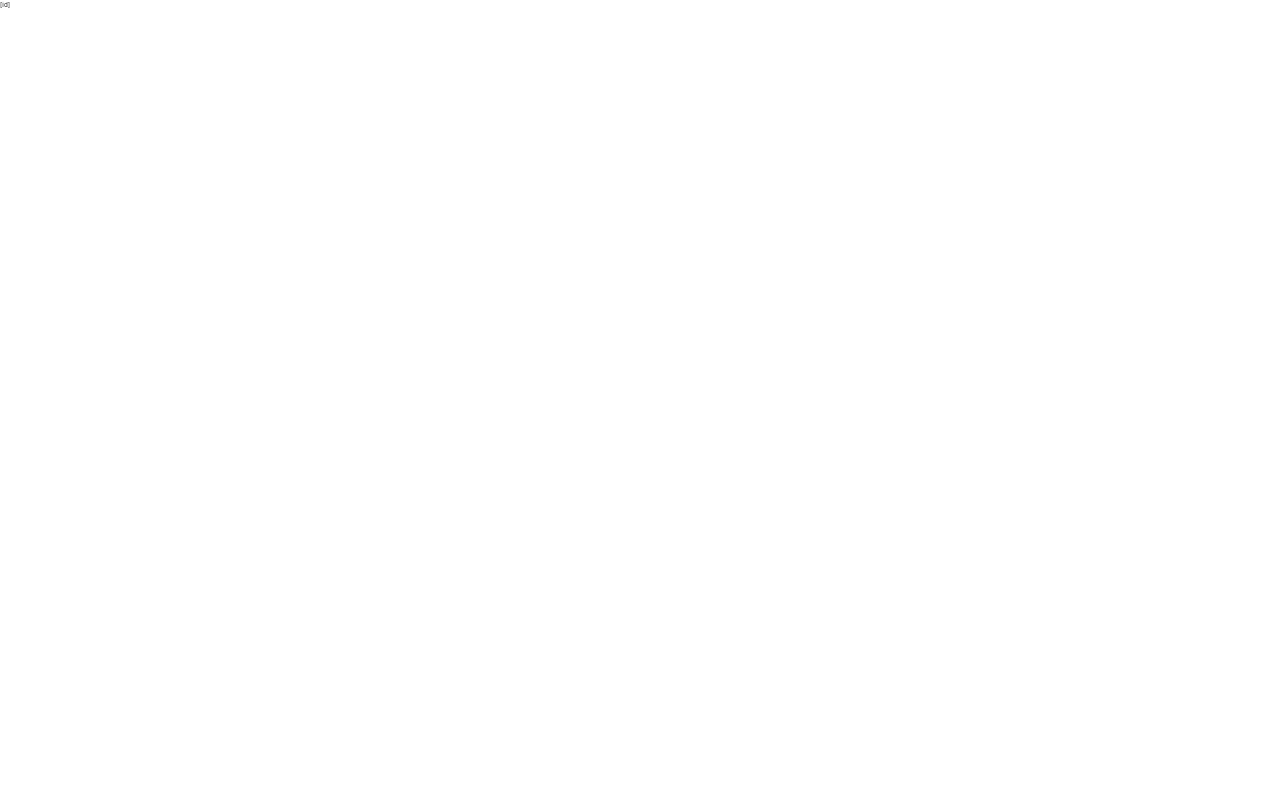
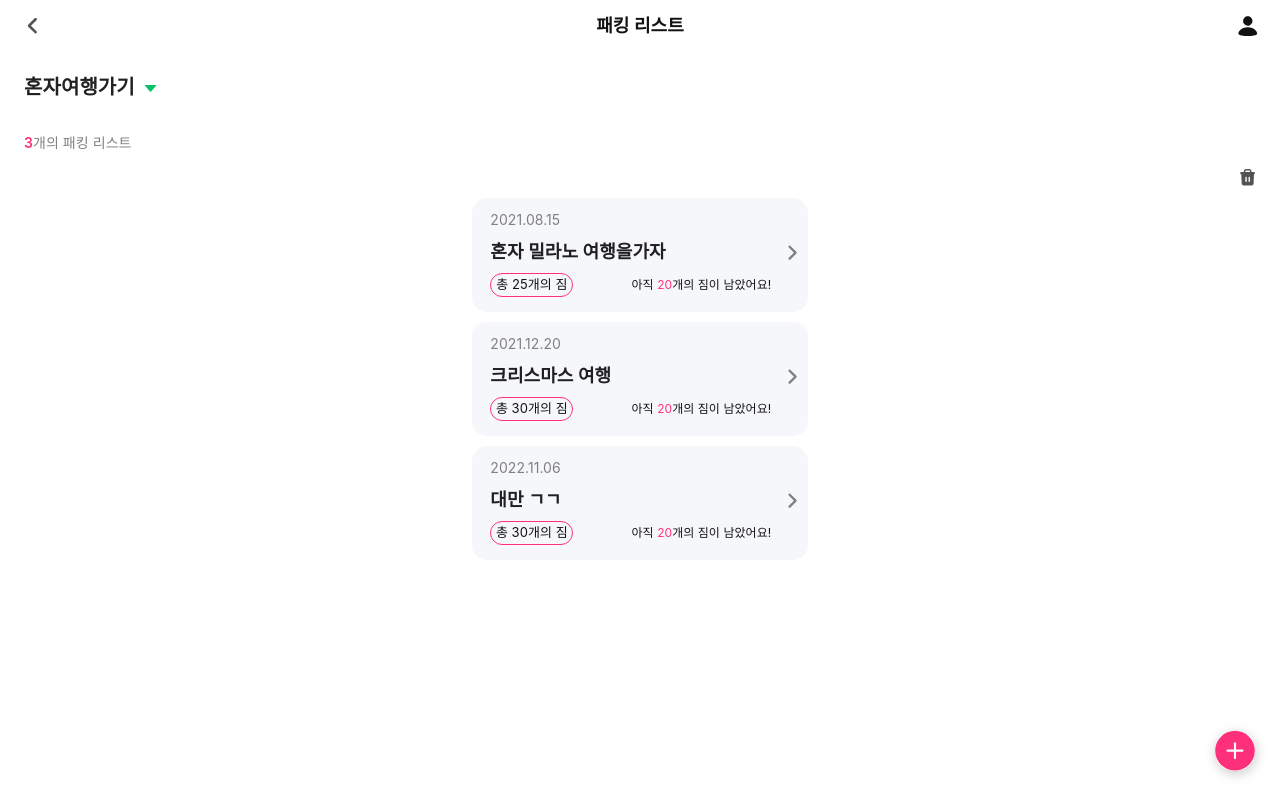
Before and after one commit to Team-Packman/Packman-Client, a Next.js app: page /packing-list/alone/1 in a window 1280 px wide. Built offline with nearby package versions, Linux system fonts and the light colour scheme.

Commit message:
chore/#42 : 패킹리스트 뷰 alone/together로 분리

```diff
--- a/pages/packing-list/alone/[id].tsx
+++ b/pages/packing-list/alone/[id].tsx
@@ -1,7 +1,318 @@
-import React from 'react';
+import { useState } from 'react';
+import SwipeableList from '../../components/packingList/SwipeableList';
+import styled from 'styled-components';
+import Image from 'next/image';
+import iShowMore from '../../../public/assets/svg/iShowMore.svg';
+import iTrash from '../../../public/assets/svg/iTrash.svg';
+import Header from '../../../components/common/Header';
+import DropBox from '../../components/packingList/DropBox';
+import useAPI from '../../../utils/hooks/useAPI';
+import { useQuery, useQueryClient } from 'react-query';
+import { useRouter } from 'next/router';
+import Modal from '../../components/common/Modal';
+import { packmanColors } from '../../../styles/color';
+import FloatActionButton from '../../components/folder/FloatActionButton';
 
-function AlonePackingList() {
-  return <div>[id]</div>;
+function PackingListLanding() {
+  const [toggle, setToggle] = useState(false);
+  const [isDeleting, setIsDeleting] = useState(false);
+  const [deleteList, setDeleteList] = useState<string[]>([]);
+  const [showModal, setShowModal] = useState(false);
+  const [selectedIndex, setSelectedIndex] = useState(0);
+  const getTogetherPackingList = useAPI((api) => api.packingList.alone.getPackingListWithFolders);
+  const { data } = useQuery('packing-list', () => getTogetherPackingList(), {});
+  const [isDragged, setIsDragged] = useState<boolean[]>(
+    Array(
+      data && data.data && data.data.alonePackingList && data?.data.alonePackingList?.length,
+    ).fill(false),
+  );
+
+  const router = useRouter();
+  const queryClient = useQueryClient();
+
+  if (!router.query) return null;
+
+  const { id } = router.query;
+  const categoryName = router.route.split('/')[2];
+
+  if (!data || !data.data) return null;
+
+  const { alonePackingList, folder, currentFolder } = data.data;
+
+  const handleIsDragged = (tmpArr: boolean[]) => {
+    setIsDragged(tmpArr);
+  };
+
+  const checkDeleteList = (id: string) => {
+    if (deleteList.includes(id)) {
+      setDeleteList((prev) => prev.filter((idx) => idx !== id));
+    } else {
+      setDeleteList([...deleteList, id]);
+    }
+  };
+
+  const openModal = () => {
+    document.body.style.overflow = 'hidden';
+    setShowModal(true);
+  };
+
+  const closeModal = () => {
+    document.body.style.overflow = 'unset';
+    setShowModal(false);
+  };
+
+  const onClickLeftModalButton = () => {
+    handleIsDragged(Array(alonePackingList?.length).fill(false));
+    closeModal();
+  };
+
+  const onClickRightModalButton = () => {
+    setIsDragged((prev) => prev.filter((_, i) => i !== selectedIndex));
+    if (isDeleting) {
+      queryClient.setQueryData('packing-list', (oldData: any) => {
+        return {
+          ...oldData,
+          data: {
+            alonePackingList: alonePackingList.filter(({ id }) => !deleteList.includes(id)),
+            currentFolder,
+            folder,
+          },
+        };
+      });
+      setDeleteList([]);
+    } else {
+      queryClient.setQueryData('packing-list', (oldData: any) => {
+        return {
+          ...oldData,
+          data: {
+            alonePackingList: alonePackingList.filter((_, i) => i !== selectedIndex),
+            currentFolder,
+            folder,
+          },
+        };
+      });
+    }
+    closeModal();
+  };
+
+  const handleFloatClick = (index: number) => {
+    if (index === 0) {
+      router.push('/select-template/together');
+    } else if (index === 1) {
+      router.push('/select-template/alone');
+    }
+  };
+
+  return (
+    <StyledRoot onTouchMove={() => setToggle(false)}>
+      <Header back title="패킹 리스트" icon="profile" />
+      {showModal && (
+        <Modal
+          title="정말 삭제하시겠어요?"
+          closeModal={closeModal}
+          button={
+            <StyledModalButtonWrapper>
+              <StyledModalButton left={true} onClick={onClickLeftModalButton}>
+                아니요
+              </StyledModalButton>
+              <StyledModalButton onClick={onClickRightModalButton}>예</StyledModalButton>
+            </StyledModalButtonWrapper>
+          }
+        />
+      )}
+
+      <StyledFolderInfo>
+        <h1>{currentFolder.title}</h1>
+        <div>
+          <StyledToggleImage
+            src={iShowMore}
+            alt="상세보기"
+            width={24}
+            height={24}
+            onClick={() => {
+              setToggle(true);
+            }}
+            toggle={toggle}
+          />
+          {toggle && (
+            <DropBox
+              folderList={folder}
+              closeDropBox={() => setToggle(false)}
+              currentId={currentFolder.id}
+              categoryName={categoryName}
+            />
+          )}
+        </div>
+      </StyledFolderInfo>
+
+      <StyledMain isEmpty={!alonePackingList.length}>
+        {!alonePackingList.length ? (
+          <StyledEmpty>
+            <p>&apos;+&apos; 버튼을 눌러</p>
+            <p>패킹 리스트를 추가해주세요</p>
+          </StyledEmpty>
+        ) : (
+          <>
+            <StyledCaptionWrapper>
+              {!isDeleting && (
+                <StyledCaptionText>
+                  <span>{alonePackingList?.length}</span>개의 패킹 리스트
+                </StyledCaptionText>
+              )}
+              {isDeleting && (
+                <span
+                  onClick={() => {
+                    deleteList.length > 0 && setDeleteList([]);
+                  }}
+                >
+                  선택해제
+                </span>
+              )}
+
+              <StyledCaptionButtonWrapper
+                onClick={() => {
+                  setIsDragged(Array(alonePackingList?.length).fill(false));
+                  setIsDeleting((prev) => !prev);
+                  if (!isDeleting) {
+                    setDeleteList([]);
+                  }
+                }}
+              >
+                {isDeleting ? (
+                  <p onClick={() => setIsDragged(Array(alonePackingList?.length).fill(false))}>
+                    취소
+                  </p>
+                ) : (
+                  <Image
+                    src={iTrash}
+                    alt="삭제"
+                    width={24}
+                    height={24}
+                    onClick={() => setIsDragged(Array(alonePackingList?.length).fill(false))}
+                  />
+                )}
+              </StyledCaptionButtonWrapper>
+            </StyledCaptionWrapper>
+
+            <SwipeableList
+              packingList={alonePackingList}
+              deleteList={deleteList}
+              isDeleting={isDeleting}
+              checkDeleteList={checkDeleteList}
+              handleIsDragged={handleIsDragged}
+              openModal={openModal}
+              setSelectedIndex={(id: number) => setSelectedIndex(id)}
+              setDeleteList={(arr) => setDeleteList(arr)}
+              isDragged={isDragged}
+            />
+          </>
+        )}
+      </StyledMain>
+      {!isDeleting && <FloatActionButton onClick={handleFloatClick} pageName="packingList" />}
+    </StyledRoot>
+  );
 }
 
-export default AlonePackingList;
+export default PackingListLanding;
+
+const StyledRoot = styled.div`
+  display: flex;
+  flex-direction: column;
+  align-items: center;
+  justify-content: center;
+`;
+const StyledFolderInfo = styled.div`
+  position: relative;
+  display: flex;
+  justify-content: start;
+  align-items: center;
+  padding-left: 2.4rem;
+  width: 100%;
+  height: 5.4rem;
+  gap: 0.4rem;
+  margin-top: 0.842rem;
+
+  & > h1 {
+    font-size: 2rem;
+    font-weight: 600;
+  }
+  & > div {
+    display: flex;
+    flex-direction: column;
+    align-items: center;
+  }
+`;
+const StyledToggleImage = styled(Image)<{ toggle: boolean }>`
+  transition: 0.2s ease-in-out;
+  transform: ${({ toggle }) => (toggle ? 'rotate(180deg)' : 'rotate(0deg)')};
+`;
+const StyledMain = styled.div<{ isEmpty: boolean }>`
+  display: flex;
+  flex-direction: column;
+  align-items: center;
+  justify-content: center;
+  width: 100%;
+  height: ${({ isEmpty }) => isEmpty && '61.8rem'};
+`;
+const StyledEmpty = styled.div`
+  display: flex;
+  flex-direction: column;
+  width: 20rem;
+  text-align: center;
+  color: ${packmanColors.pmGrey};
+  font-weight: 500;
+  font-size: 1.8rem;
+`;
+const StyledCaptionWrapper = styled.div`
+  position: relative;
+  display: flex;
+  width: 100%;
+  height: 8.4rem;
+  font-size: 1.2rem;
+  font-weight: 300;
+
+  & > span {
+    position: absolute;
+    font-size: 1.4rem;
+    left: 2.6rem;
+    bottom: 1rem;
+    color: ${packmanColors.pmDeepGrey};
+  }
+`;
+const StyledCaptionText = styled.p`
+  display: flex;
+  justify-content: start;
+  padding: 1.8rem 0 0 2.4rem;
+  margin: 0;
+  font-size: 1.4rem;
+  color: ${packmanColors.pmDeepGrey};
+  & > span {
+    font-weight: 600;
+    color: ${packmanColors.pmPink};
+  }
+`;
+const StyledCaptionButtonWrapper = styled.div`
+  position: absolute;
+  display: flex;
+  right: 2rem;
+  bottom: 0.9rem;
+  & > p {
+    color: ${packmanColors.pmDeepGrey};
+  }
+`;
+const StyledModalButtonWrapper = styled.div`
+  display: flex;
+  justify-content: center;
+  align-items: center;
+  gap: 0.8rem;
+`;
+const StyledModalButton = styled.button<{ left?: boolean }>`
+  width: 13.5rem;
+  height: 3.4rem;
+  border: ${({ left }) => (left ? `1px solid ${packmanColors.pmDeepGrey}` : 'none')};
+  color: ${({ left }) => (left ? packmanColors.pmDeepGrey : packmanColors.pmWhite)};
+  background-color: ${({ left }) => (left ? packmanColors.pmWhite : packmanColors.pmPink)};
+  border-radius: 0.8rem;
+  font-weight: 600;
+  font-size: 1.5rem;
+`;
```
Also changed, not shown: pages/packing-list/together/[id].tsx (renamed from pages/packing-list/[...slug].tsx, +13 -17 lines), 1 other file (tests, documents, lock files or other folders).
